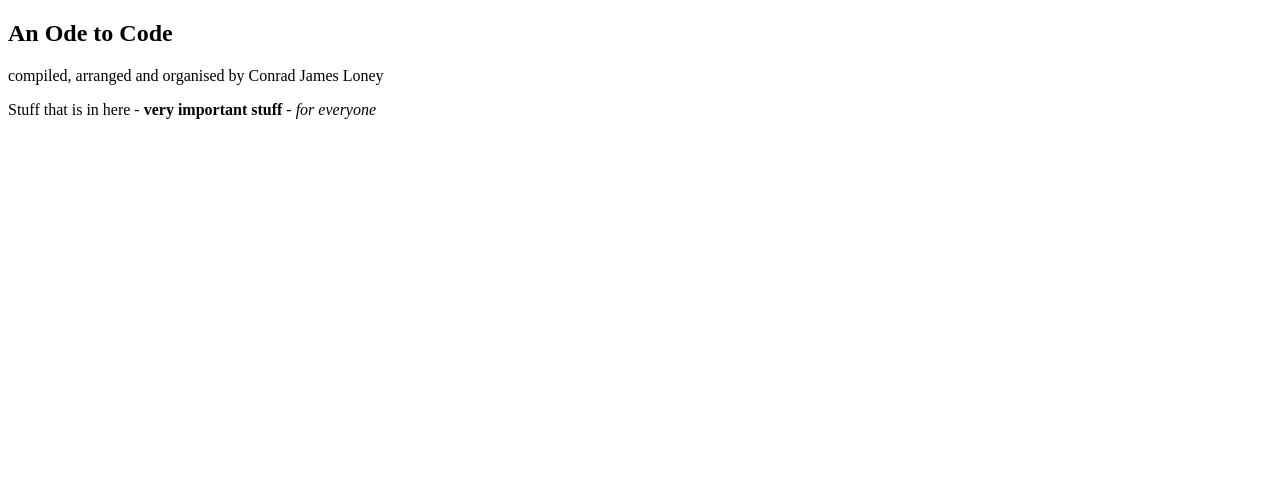
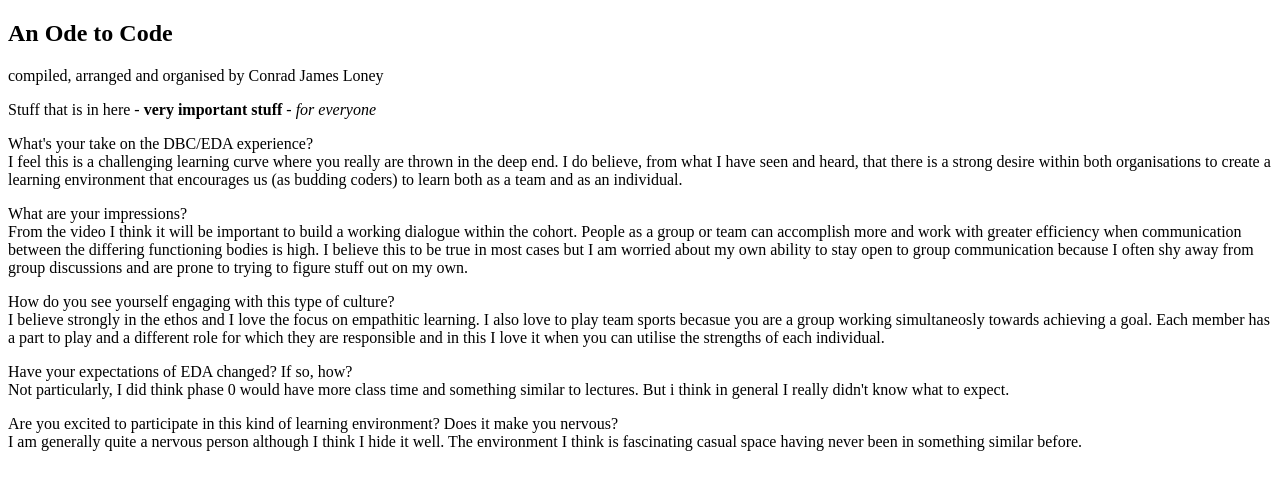
Before and after one commit to conradjames/conradjames.github.io, a plain HTML site: page index.html in a window 1280 px wide. Drawn offline with Linux system fonts and the light colour scheme.

Commit message:
added to blog via atom learning a few formation tools

```diff
--- a/index.html
+++ b/index.html
@@ -9,5 +9,10 @@
     <h2> An Ode to Code</h2>
     <p>compiled, arranged and organised by Conrad James Loney</p>
     <p>Stuff that is in here - <b>very important stuff</b> - <em>for everyone</em></p>
+    <p>What's your take on the DBC/EDA experience?<br/>I feel this is a challenging learning curve where you really are thrown in the deep end. I do believe, from what I have seen and heard, that there is a strong desire within both organisations to create a learning environment that encourages us (as budding coders) to learn both as a team and as an individual.</p>
+    <p>What are your impressions?<br/>From the video I think it will be important to build a working dialogue within the cohort. People as a group or team can accomplish more and work with greater efficiency when communication between the differing functioning bodies is high. I believe this to be true in most cases but I am worried about my own ability to stay open to group communication because I often shy away from group discussions and are prone to trying to figure stuff out on my own.</p>
+    <p>How do you see yourself engaging with this type of culture?<br/>I believe strongly in the ethos and I love the focus on empathitic learning. I also love to play team sports becasue you are a group working simultaneosly towards achieving a goal. Each member has a part to play and a different role for which they are responsible and in this I love it when you can utilise the strengths of each individual.</p>
+    <p>Have your expectations of EDA changed? If so, how?<br/>Not particularly, I did think phase 0 would have more class time and something similar to lectures. But i think in general I really didn't know what to expect.</p>
+    <p>Are you excited to participate in this kind of learning environment? Does it make you nervous?<br/>I am generally quite a nervous person although I think I hide it well. The environment I think is fascinating casual space having never been in something similar before.</p>
   </body>
 </html>
```
